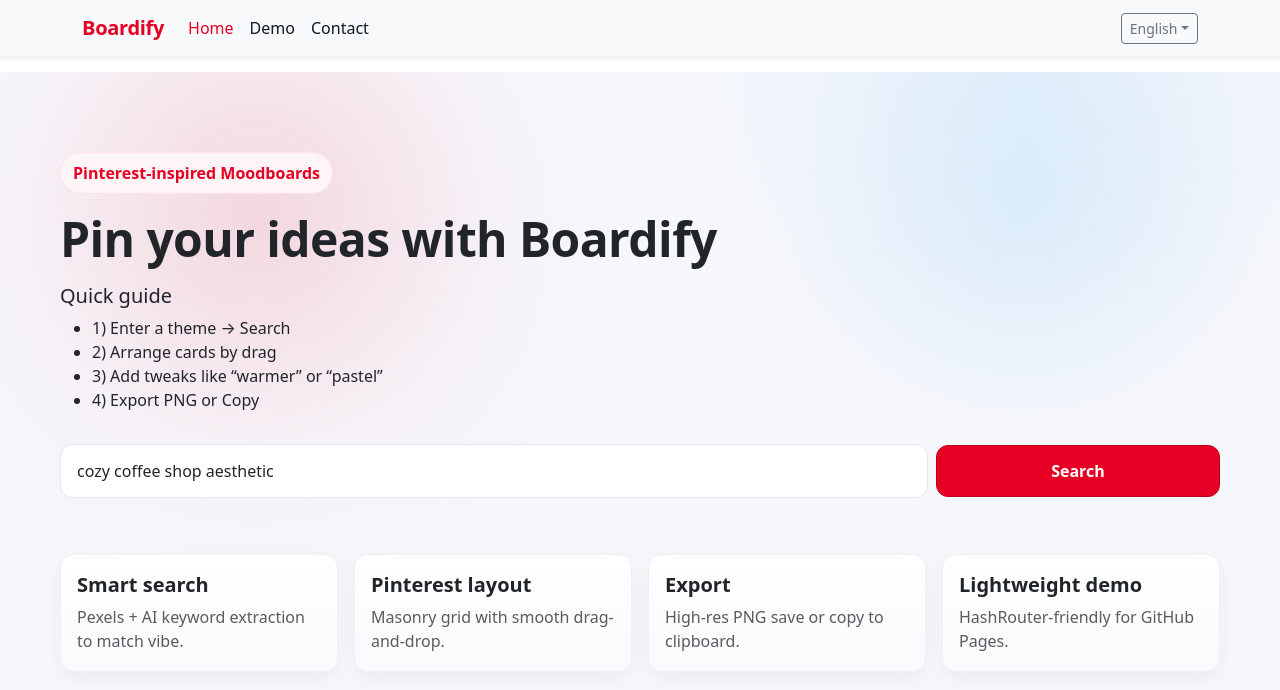
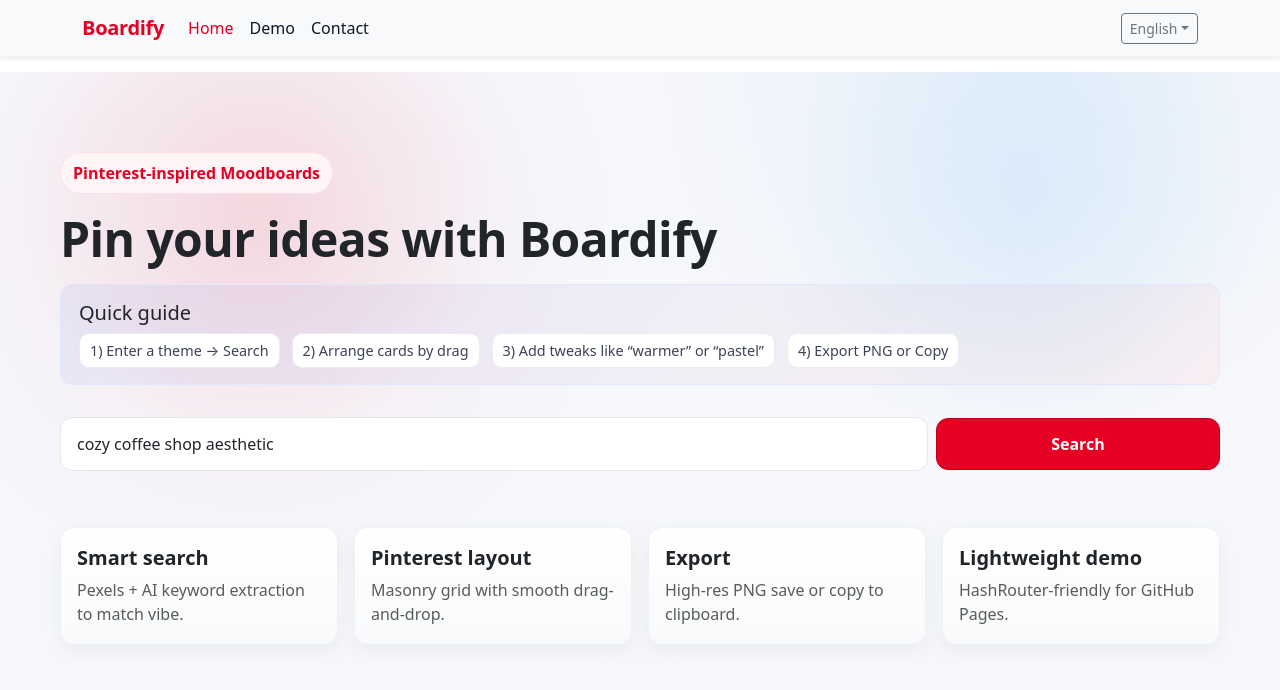
Before and after one commit to CS571-F25/p13, a React (Vite) app: page /#/ in a window 1280 px wide. Shown: the top 690 px of the page. Built offline with nearby package versions, Linux system fonts and the light colour scheme.

Commit message:
fixed quick guide error

```diff
--- a/src/App.css
+++ b/src/App.css
@@ -86,6 +86,36 @@
   font-weight: 600;
 }
 
+.helper-panel {
+  background: linear-gradient(135deg, #4361ee14, #ff6b6b0f);
+  border: 1px solid #e1e7ff;
+  border-radius: 12px;
+  padding: 16px 18px;
+  margin-bottom: 16px;
+}
+
+.helper-panel h5 {
+  margin: 0 0 8px;
+}
+
+.helper-steps {
+  display: flex;
+  gap: 12px;
+  flex-wrap: wrap;
+  margin: 0;
+  padding: 0;
+  list-style: none;
+}
+
+.helper-steps li {
+  padding: 6px 10px;
+  background: #ffffff;
+  border-radius: 10px;
+  border: 1px solid #e9ecf5;
+  font-size: 0.9rem;
+  color: #3c4257;
+}
+
 .toolbar {
   display: flex;
   flex-wrap: wrap;
--- a/src/components/Board.css
+++ b/src/components/Board.css
@@ -67,7 +67,11 @@
 }
 
 .helper-panel {
-  background: linear-gradient(135deg, rgba(67, 97, 238, 0.08), rgba(255, 107, 107, 0.06));
+  background: linear-gradient(
+    135deg,
+    rgba(67, 97, 238, 0.08),
+    rgba(255, 107, 107, 0.06)
+  );
   border: 1px solid #e1e7ff;
   border-radius: 12px;
   padding: 16px 18px;
--- a/src/components/ImageGrid.jsx
+++ b/src/components/ImageGrid.jsx
@@ -2,18 +2,33 @@
 import Sortable from 'react-sortablejs'
 import './Board.css'
 
-// react-sortablejs exports a named ReactSortable export in some builds; prefer that, then .default, then the import itself
-const SortableComponent = (Sortable && (Sortable.ReactSortable || Sortable.ReactSortable)) || (Sortable && Sortable.default) || Sortable
+// react-sortablejs exports a named ReactSortable export in some builds;
+// prefer that, then .default, then the import itself
+const SortableComponent =
+  (Sortable && (Sortable.ReactSortable || Sortable.ReactSortable)) ||
+  (Sortable && Sortable.default) ||
+  Sortable
 
 function SortableItem({ id, img }) {
   return (
     <div className="masonry-item" data-id={id}>
-      <img loading="lazy" src={img.url} alt={img.alt || 'Inspiration'} draggable="false" />
+      <img
+        loading="lazy"
+        src={img.url}
+        alt={img.alt || 'Inspiration'}
+        draggable="false"
+      />
     </div>
   )
 }
 
-export default function ImageGrid({ images, setImages, loading, boardRef, emptyMessage }) {
+export default function ImageGrid({
+  images,
+  setImages,
+  loading,
+  boardRef,
+  emptyMessage,
+}) {
   const isEmpty = !images || images.length === 0
 
   return (
@@ -21,14 +36,16 @@
       <div className="board-shell">
         <div className="masonry-board" ref={boardRef}>
           {isEmpty ? (
-            <div className="empty-state">
-              {emptyMessage}
-            </div>
+            <div className="empty-state">{emptyMessage}</div>
           ) : (
             <SortableComponent
               list={images}
               setList={(next) => setImages(next)}
-              options={{ animation: 150, handle: '.masonry-item', dataIdAttr: 'data-id' }}
+              options={{
+                animation: 150,
+                handle: '.masonry-item',
+                dataIdAttr: 'data-id',
+              }}
               tag="div"
               className="masonry-sortable"
             >
@@ -39,9 +56,14 @@
           )}
         </div>
       </div>
+
       {loading && (
         <div className="mt-3 text-muted d-flex align-items-center gap-2">
-          <div className="spinner-border spinner-border-sm text-secondary" role="status" aria-hidden />
+          <div
+            className="spinner-border spinner-border-sm text-secondary"
+            role="status"
+            aria-hidden
+          />
           <span>이미지를 불러오는 중...</span>
         </div>
       )}
```
